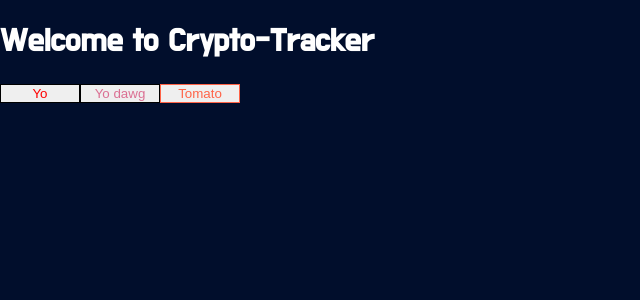
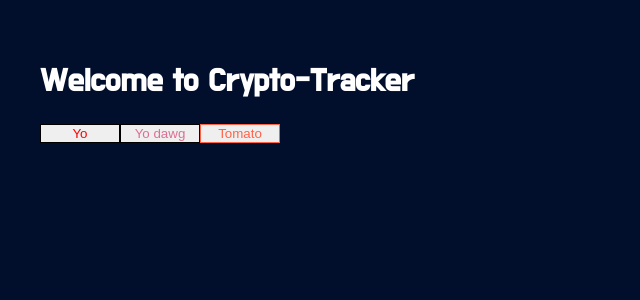
Before and after one commit to SeanPhilippi/crypto-tracker, a React (Create React App) app: page / in a window 1280 px wide. Shown: the top 300 px of the page, without its empty margins (0-640 px from the left). Built offline with nearby package versions, Linux system fonts and the light colour scheme.

Commit message:
applayout created

```diff
--- a/src/App/App.js
+++ b/src/components/App.js
@@ -1,12 +1,13 @@
 import React from 'react';
 import Welcome from './Welcome';
+import AppLayout from './AppLayout';
 import './App.css';
 
 const App = () => {
   return (
-    <div className="App">
+    <AppLayout>
       <Welcome />
-    </div>
+    </AppLayout>
   );
 };
 
--- /dev/null
+++ b/src/components/AppLayout.js
@@ -0,0 +1,5 @@
+import styled from 'styled-components';
+
+export default styled.div`
+  padding: 40px;
+`;
--- a/src/index.js
+++ b/src/index.js
@@ -1,7 +1,7 @@
 import React from 'react';
 import ReactDOM from 'react-dom';
 import './index.css';
-import App from './App/App';
+import App from './components/App';
 import * as serviceWorker from './serviceWorker';
 
 ReactDOM.render(<App />, document.getElementById('root'));
```
Also changed, not shown: src/components/App.css (renamed from src/App/App.css), src/components/Welcome.js (renamed from src/App/Welcome.js), 1 other file (tests, documents, lock files or other folders).
